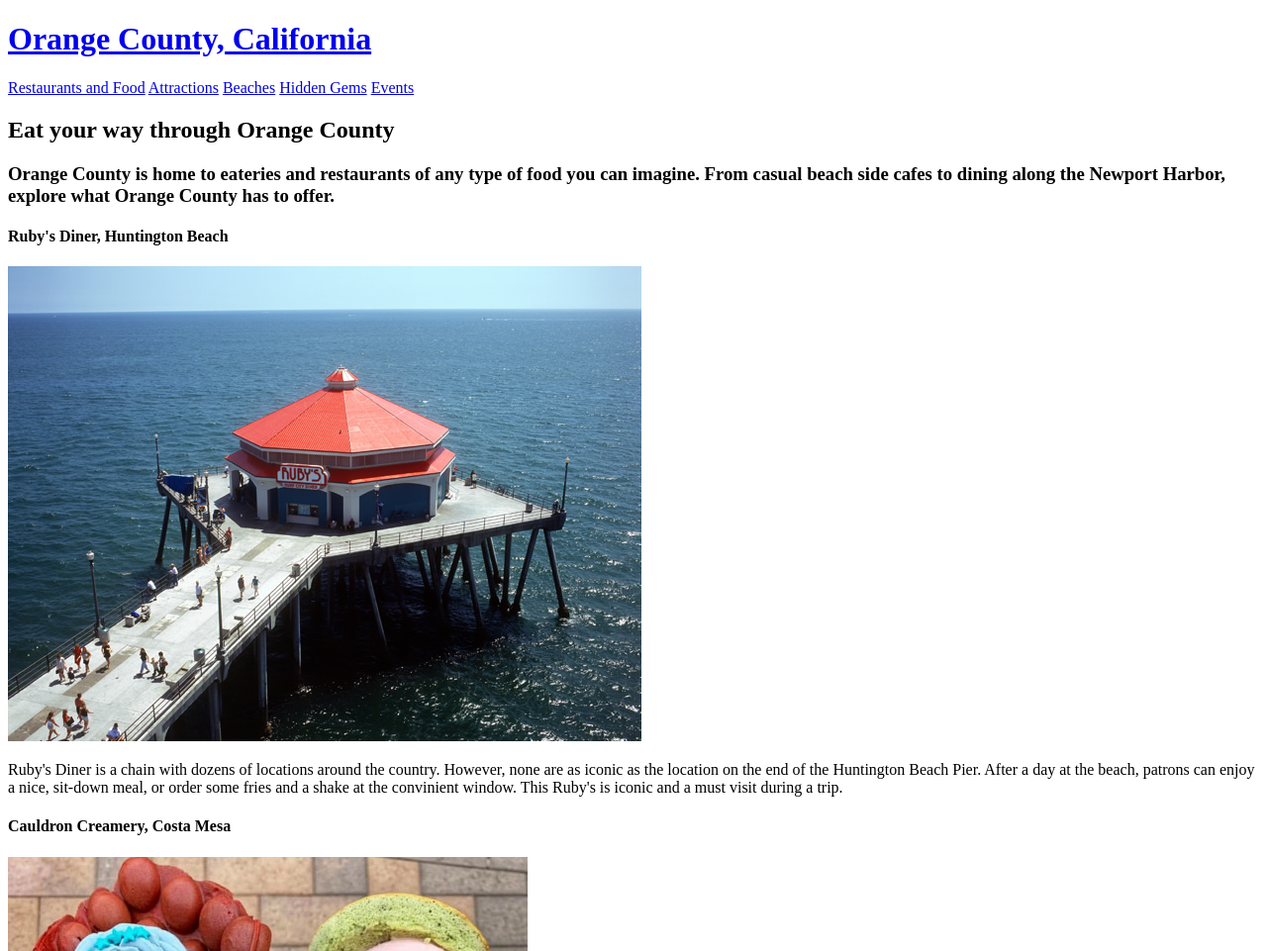
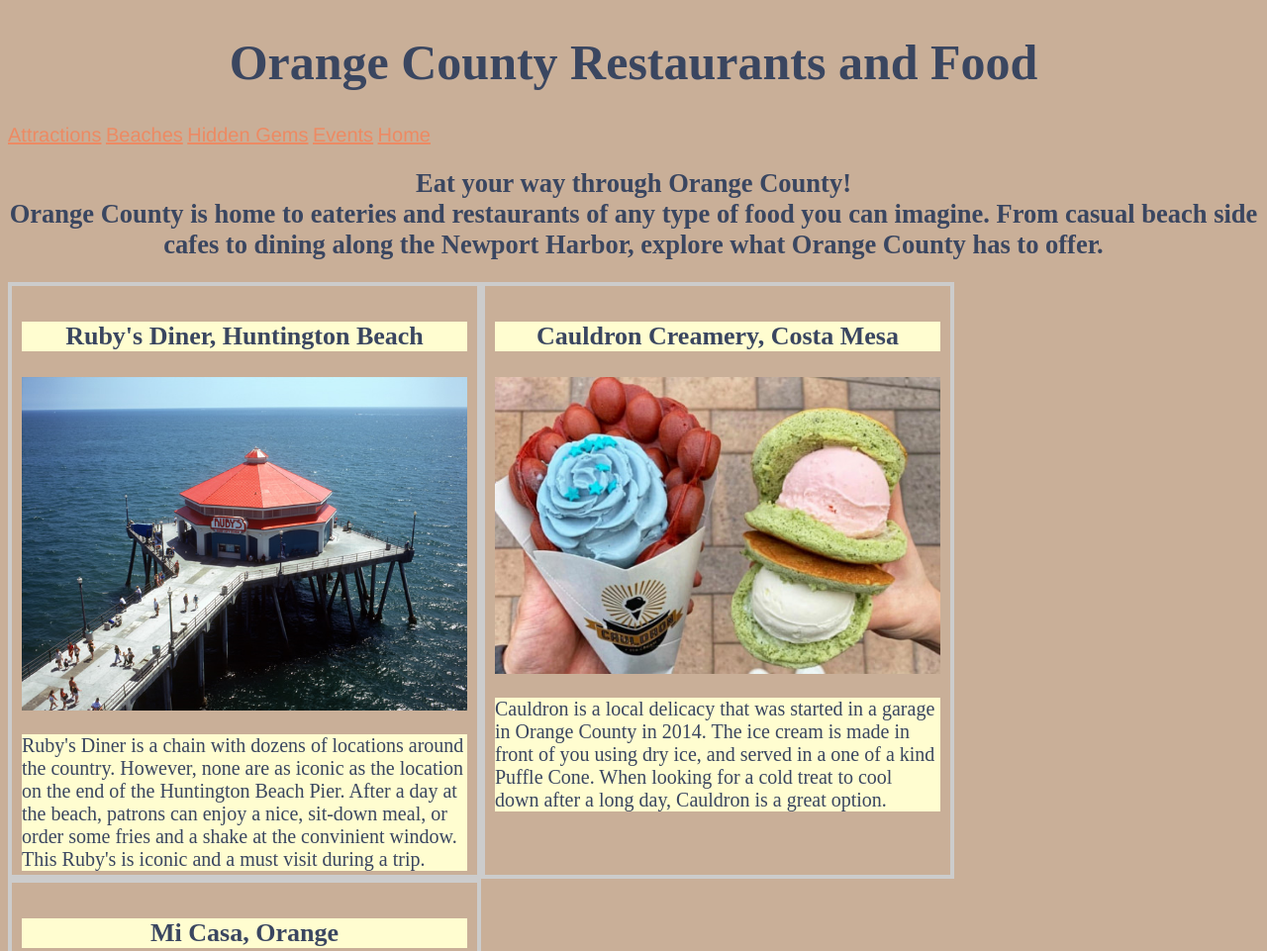
Before and after one commit to samoise-su/IST-263-Fall2019, a plain HTML site: page samoise/eat.html in a window 1280 px wide. Shown: the top 961 px of the page at 99% size. Drawn offline with Linux system fonts and the light colour scheme; files that its build step writes are made by us from their sources.

Commit message:
Update eat.html

```diff
--- a/samoise/eat.html
+++ b/samoise/eat.html
@@ -1,47 +1,48 @@
 <!doctype html>
 <html lang="en">
 	<head>
-		<title> Orange County, California </title>
+		<title> Orange County Restaurants and Food </title>
+		<link rel="stylesheet" href="samoise-su.github.io/IST-263-Fall2019/samoise/eatstyle.css">
 	</head>
 
 <body>
 	<header>
-		<h1> <a href="https://samoise-su.github.io/IST-263-Fall2019/samoise/homepage.html">Orange County, California</a> </h1>
-		<a href="https://samoise-su.github.io/IST-263-Fall2019/samoise/eat.html">Restaurants and Food</a>
+		<h1>Orange County Restaurants and Food </h1>
 		<a href="https://samoise-su.github.io/IST-263-Fall2019/samoise/attractions.html">Attractions</a>
 		<a href="https://samoise-su.github.io/IST-263-Fall2019/samoise/beaches.html">Beaches</a>
 		<a href="https://samoise-su.github.io/IST-263-Fall2019/samoise/gems.html">Hidden Gems</a>
 		<a href="https://samoise-su.github.io/IST-263-Fall2019/samoise/events.html">Events</a>
+		<a href="https://samoise-su.github.io/IST-263-Fall2019/samoise/homepage.html">Home</a>
 	</header>
 
 <main>
 	<section>
-		<h2>Eat your way through Orange County </h2>
-		<h3>Orange County is home to eateries and restaurants of any type of food you can imagine.
-			From casual beach side cafes to dining along the Newport Harbor, explore what Orange County has to offer.</h3>
+		<h2>Eat your way through Orange County! <br> Orange County is home to eateries and restaurants of any type of food you can imagine.
+			From casual beach side cafes to dining along the Newport Harbor, explore what Orange County has to offer.</h2>
 	</section>
 
 	<section>
-		<h4>Ruby's Diner, Huntington Beach</h4>
+			<div class="gallery"><h3>Ruby's Diner, Huntington Beach</h3>
 				<img src="https://samoise-su.github.io/IST-263-Fall2019/Rubys.png" alt="Ruby's">
 				<p>Ruby's Diner is a chain with dozens of locations around the country.
 						However, none are as iconic as the location on the end of the Huntington Beach Pier.
 						After a day at the beach, patrons can enjoy a nice, sit-down meal, or order some fries and a
-			shake at the convinient window. This Ruby's is iconic and a must visit during a trip. </p>
-		<h4>Cauldron Creamery, Costa Mesa</h4>
+						shake at the convinient window. This Ruby's is iconic and a must visit during a trip. </p></div>
+			<div class="gallery"><h3>Cauldron Creamery, Costa Mesa</h3>
 				<img src="https://samoise-su.github.io/IST-263-Fall2019/Cauldron.png" alt="Cauldron">
 				<p>Cauldron is a local delicacy that was started in a garage in Orange County in 2014.
 						The ice cream is made in front of you using dry ice, and served in a one of a kind Puffle Cone.
-			When looking for a cold treat to cool down after a long day, Cauldron is a great option. </p>
-		<h4>Mi Casa, Orange</h4>
+					   When looking for a cold treat to cool down after a long day, Cauldron is a great option.</p></div>
+			<div class="gallery"><h3>Mi Casa, Orange</h3>
 				<img src="https://samoise-su.github.io/IST-263-Fall2019/Tacos.jpg" alt="Tacos">
 				<p>Mi Casa is best described as a hole in the wall taco shack in Orange. If you're looking for a fancy
 						5 star restaurant, this isn't the place. But if you are looking for some of the best tacos in Southern California,
-			look no further.</p>
+						look no further. </p></div>
+
 	</section>
 </main>
 	<footer>
-		<p>Copyright Sam Moise </p>
+
 	</footer>
 </body>
 
```
Lines whose indentation alone changed are shown as unchanged.
